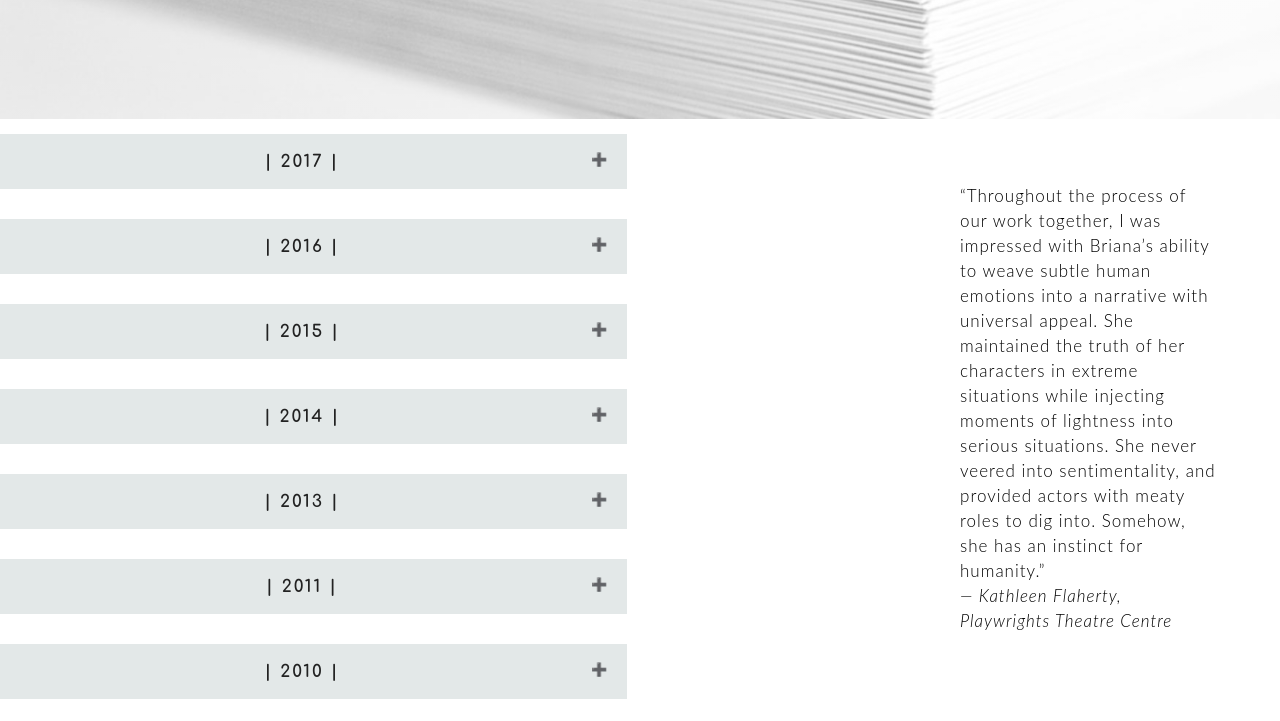
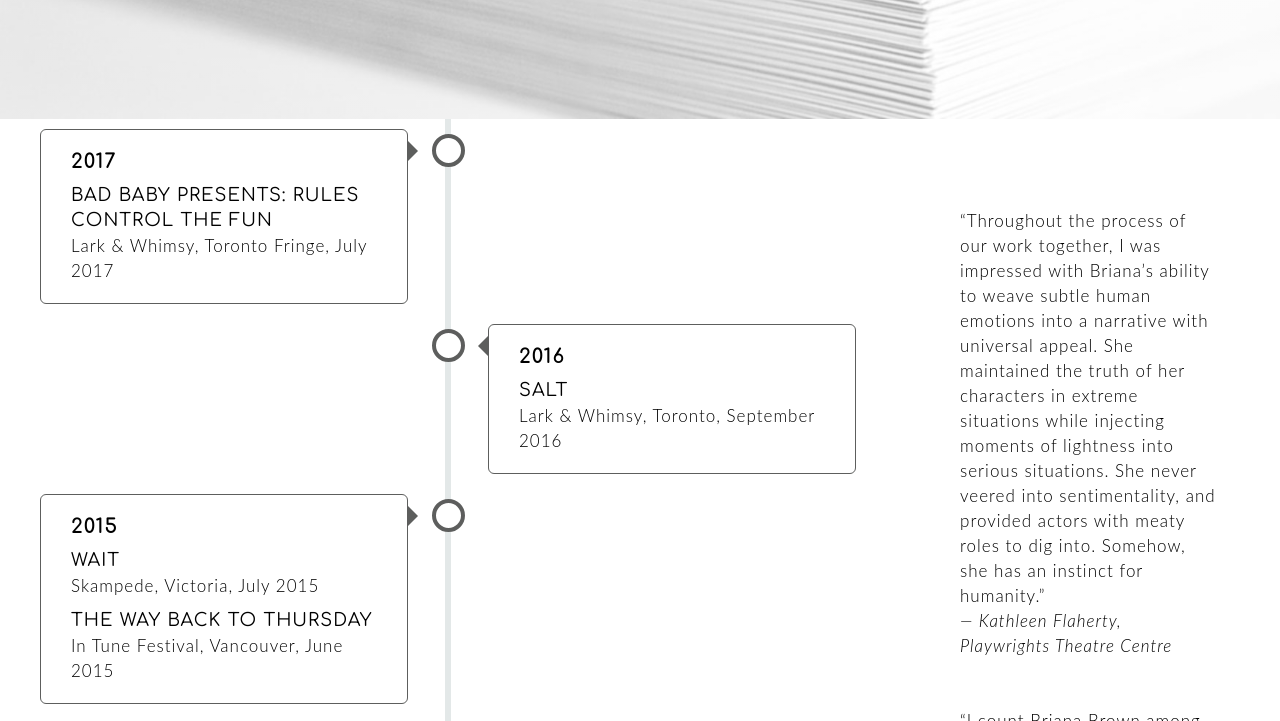
Before and after one commit to erinannette/Bri-Brown-Portfolio, a website: page directing.html in a window 1280 px wide. Shown: the part 201-922 px from the top of the page. Drawn offline with nearby package versions, Linux system fonts and the light colour scheme.

Commit message:
styling and content on timeline complete

```diff
--- a/directing.html
+++ b/directing.html
@@ -29,64 +29,71 @@
     <div class="timeline-wrapper">
         <section class="timeline">
             <div class="container left">
-                <button class="collapsible">| 2017 |</button>
-                <div class="content">
-                    <p>Bad Baby Presents: Rules Control the Fun - Lark & Whimsy, Toronto Fringe, July 2017</p>
+                <div class="timeline-item">
+                    <h4>2017</h4>
+                    <p class="timeline-prod">
+                        Bad Baby Presents: Rules Control the Fun</p>
+                    <p>Lark & Whimsy, Toronto Fringe, July 2017</p>
+                </div>
+            </div>
+
+            <div class="container right">
+                <div class="timeline-item">
+                    <h4>2016</h4>
+                    <p class="timeline-prod">Salt</p>
+                    <p>Lark & Whimsy, Toronto, September 2016</p>
                 </div>
             </div>
 
             <div class="container left">
-                <button class="collapsible">| 2016 |</button>
-                <div class="content">
-                    <p>Salt - Lark & Whimsy, Toronto, September 2016</p>
+                <div class="timeline-item">
+                    <h4>2015</h4>
+                    <p class="timeline-prod">Wait</p>
+                    <p>Skampede, Victoria, July 2015</p>
+
+                    <p class="timeline-prod">The Way Back to Thursday</p>
+                    <p>In Tune Festival, Vancouver, June 2015</p>
+                </div>
+            </div>
+
+            <div class="container right">
+                <div class="timeline-item">
+                    <h4>2014</h4>
+                    <p class="timeline-prod">
+                        The Way Back to Thursday</p>
+                    <p>Theatre Passe Muraille, Toronto, January 2014</p>
                 </div>
             </div>
 
             <div class="container left">
-                <button class="collapsible">| 2015 |</button>
-                <div class="content">
-                    <p>Wait - Skampede, Victoria, July 2015</p>
+                <div class="timeline-item">
+                    <h4>2013</h4>
+                    <p class="timeline-prod">Pitch Blond</p>
+                    <p>Next Stage Festival, January 2013</p>
+                </div>
+            </div>
 
-                    <p>The Way Back to Thursday - In Tune Festival, Vancouver, June 2015</p>
+            <div class="container right">
+                <div class="timeline-item">
+                    <h4>2011</h4>
+                    <p class="timeline-prod">Paprika Festival 10th Anniversary Celebration</p>
+                    <p>An evening of Staged Readings in the Tarragon Mainspace</p>
                 </div>
             </div>
 
             <div class="container left">
-                <button class="collapsible">| 2014 |</button>
-                <div class="content">
-                    <p>The Way Back to Thursday - Theatre Passe Muraille, Toronto, January 2014</p>
-                </div>
-            </div>
+                <div class="timeline-item">
+                    <h4>2009</h4>
+                    <p class="timeline-prod">
+                        The Vagina Monologues</p>
+                    <p>V-Day Toronto / Capitol Theatre, 2009</p>
 
-            <div class="container left">
-                <button class="collapsible">| 2013 |</button>
-                <div class="content">
-                    <p>Pitch Blond - Next Stage Festival, January 2013</p>
-                </div>
-            </div>
+                    <p class="timeline-prod">
+                        Brad Fraser’s True Love Lies</p>
+                    <p>Assistant Director, Canadian premiere at Factory Theatre</p>
 
-            <div class="container left">
-                <button class="collapsible">| 2011 |</button>
-                <div class="content">
-                    <p>Paprika Festival 10th Anniversary Celebration - an evening of Staged Readings in the Tarragon Mainspace</p>
-                </div>
-            </div>
-
-            <div class="container left">
-                <button class="collapsible">| 2010 |</button>
-                <div class="content">
-                    <p>Playwright and Best of Fringe, Toronto Fringe 2010 – Almost, Again</p>
-                </div>
-            </div>
-
-            <div class="container left">
-                <button class="collapsible">| 2009 |</button>
-                <div class="content">
-                    <p>The Vagina Monologues - V-Day Toronto / Capitol Theatre, 2009</p>
-
-                    <p>Assistant Canadian premiere of Brad Fraser’s True Love Lies - Factory Theatre</p>
-
-                    <p>Assistant Canadian Stage production of Misery (directed by David Storch)</p>
+                    <p class="timeline-prod">Misery</p>
+                    <p>Assistant Director, Canadian Stage production (directed by David Storch)</p>
                 </div>
             </div>
         </section>
@@ -101,7 +108,7 @@
                     <em>— Kathleen Flaherty, Playwrights Theatre Centre</em>
                 </p>
             </div>
-            <div class="hide-quote">
+            <div>
                 <p>
                     “I count Briana Brown among my closest collaborators; with any project, she is able to incisively seek out and find the heart of the material, bringing it to life in surprising and unexpected ways. She is, quietly and modestly, one of the most crucial artists in my sphere.”
                 </p>
@@ -109,13 +116,13 @@
                     <em>— Rob Kempson</em>
                 </p>
             </div>
-            <div class="hide-quote">
+            <div>
                 <p>
                     “Briana brought out the best in me and the best out of the play I was writing. Her insights into both the actor’s process and the text were invaluable to my writing process, and her intelligent, compassionate leadership inspired all
                     of us – playwright, actors, designers alike – to dig deeper into our work and the story. Her directing style is precise, engaging and serves the play above all.”
                 </p>
                 <p>
-                    <em>— Erin Vandenburg, playwright of </em><strong>Salt</strong>
+                    <em>— Erin Vandenburg, playwright of </em>Salt
                 </p>
             </div>
         </aside>
--- a/public/styles/style.css
+++ b/public/styles/style.css
@@ -230,6 +230,19 @@ p {
   letter-spacing: 1px;
   color: black;
   line-height: 25px; }
+
+.timeline-prod {
+  font-size: 18px;
+  font-size: 1.8rem;
+  font-family: "Comfortaa", sans-serif;
+  font-weight: 700;
+  text-align: left;
+  text-transform: uppercase;
+  letter-spacing: 1px;
+  color: black;
+  line-height: 25px;
+  font-weight: 400;
+  padding: 10px 0 0 0; }
 
 a {
   text-decoration: none; }
@@ -737,6 +750,19 @@ p {
   letter-spacing: 1px;
   color: black;
   line-height: 25px; }
+
+.timeline-prod {
+  font-size: 18px;
+  font-size: 1.8rem;
+  font-family: "Comfortaa", sans-serif;
+  font-weight: 700;
+  text-align: left;
+  text-transform: uppercase;
+  letter-spacing: 1px;
+  color: black;
+  line-height: 25px;
+  font-weight: 400;
+  padding: 10px 0 0 0; }
 
 a {
   text-decoration: none; }
@@ -1377,6 +1403,19 @@ p {
   color: black;
   line-height: 25px; }
 
+.timeline-prod {
+  font-size: 18px;
+  font-size: 1.8rem;
+  font-family: "Comfortaa", sans-serif;
+  font-weight: 700;
+  text-align: left;
+  text-transform: uppercase;
+  letter-spacing: 1px;
+  color: black;
+  line-height: 25px;
+  font-weight: 400;
+  padding: 10px 0 0 0; }
+
 a {
   text-decoration: none; }
 
@@ -1676,32 +1715,74 @@ footer {
   display: flex;
   flex-direction: row; }
   .timeline-wrapper .timeline {
-    width: 70%; }
+    width: 70%;
+    position: relative;
+    max-width: 1200px;
+    margin: 0 auto; }
     .timeline-wrapper .timeline .container {
-      width: 70%;
-      padding: 15px 0; }
-      .timeline-wrapper .timeline .container .collapsible {
-        background-color: #e3e8e8;
-        color: #222222;
-        cursor: pointer;
-        padding: 18px;
-        width: 100%;
-        border: none;
-        text-align: center;
-        outline: none;
-        font-size: 17px; }
-      .timeline-wrapper .timeline .container .content {
-        padding: 0 18px;
-        display: none;
-        overflow: hidden;
-        background-color: white; }
+      padding: 10px 40px;
+      position: relative;
+      background-color: inherit;
+      width: 50%; }
+      .timeline-wrapper .timeline .container .timeline-item {
+        padding: 20px 30px;
+        background-color: white;
+        position: relative;
+        border-radius: 6px;
+        border: 1px solid #5d5e5d; }
+    .timeline-wrapper .timeline .container::after {
+      content: '';
+      position: absolute;
+      width: 25px;
+      height: 25px;
+      right: -17px;
+      background-color: white;
+      border: 4px solid #5d5e5d;
+      top: 15px;
+      border-radius: 50%;
+      z-index: 1; }
+    .timeline-wrapper .timeline .left {
+      left: 0; }
+    .timeline-wrapper .timeline .left::before {
+      content: " ";
+      height: 0;
+      position: absolute;
+      top: 22px;
+      width: 0;
+      z-index: 1;
+      right: 30px;
+      border: medium solid #5d5e5d;
+      border-width: 10px 0 10px 10px;
+      border-color: transparent transparent transparent #5d5e5d; }
+    .timeline-wrapper .timeline .right {
+      left: 50%; }
+    .timeline-wrapper .timeline .right::before {
+      content: " ";
+      height: 0;
+      position: absolute;
+      top: 22px;
+      width: 0;
+      z-index: 1;
+      left: 30px;
+      border: medium solid #5d5e5d;
+      border-width: 10px 10px 10px 0;
+      border-color: transparent #5d5e5d transparent transparent; }
+    .timeline-wrapper .timeline .right::after {
+      left: -16px; }
+  .timeline-wrapper .timeline::after {
+    content: '';
+    position: absolute;
+    width: 6px;
+    background-color: #e3e8e8;
+    top: 0;
+    bottom: 0;
+    left: 50%;
+    margin-left: -3px; }
   .timeline-wrapper .quotes {
     width: 30%;
     padding: 5%; }
-
-.active, .collapsible:hover {
-  background-color: #15379f;
-  color: white; }
+    .timeline-wrapper .quotes div {
+      padding: 25px 0; }
 
 .hide-quote {
   display: none; }
--- a/src/styles/partials/_directing.scss
+++ b/src/styles/partials/_directing.scss
@@ -32,36 +32,85 @@
     flex-direction: row;
     .timeline {
         width: 70%;
+        position: relative;
+        max-width: 1200px;
+        margin: 0 auto;
         .container {
-            width: 70%;
-            padding: 15px 0;
-            .collapsible {
-                background-color: $ltgrey;
-                color: $dkgrey;
-                cursor: pointer;
-                padding: 18px;
-                width: 100%;
-                border: none;
-                text-align: center;
-                outline: none;
-                font-size: 17px;
-            }
-            .content {
-                padding: 0 18px;
-                display: none;
-                overflow: hidden;
+            padding: 10px 40px;
+            position: relative;
+            background-color: inherit;
+            width: 50%;
+            .timeline-item {
+                padding: 20px 30px;
                 background-color: white;
+                position: relative;
+                border-radius: 6px;
+                border: 1px solid $mdgrey
             }
         }
+        .container::after {
+            content: '';
+            position: absolute;
+            width: 25px;
+            height: 25px;
+            right: -17px;
+            background-color: white;
+            border: 4px solid $mdgrey;
+            top: 15px;
+            border-radius: 50%;
+            z-index: 1;
+        }
+        .left {
+            left: 0;
+        }
+        .left::before {
+            content: " ";
+            height: 0;
+            position: absolute;
+            top: 22px;
+            width: 0;
+            z-index: 1;
+            right: 30px;
+            border: medium solid $mdgrey;
+            border-width: 10px 0 10px 10px;
+            border-color: transparent transparent transparent $mdgrey;
+        }
+        .right {
+            left: 50%;
+        }
+        .right::before {
+            content: " ";
+            height: 0;
+            position: absolute;
+            top: 22px;
+            width: 0;
+            z-index: 1;
+            left: 30px;
+            border: medium solid $mdgrey;
+            border-width: 10px 10px 10px 0;
+            border-color: transparent $mdgrey transparent transparent;
+        }
+        .right::after {
+            left: -16px;
+        }
+    }
+    .timeline::after {
+        content: '';
+        position: absolute;
+        width: 6px;
+        background-color: $ltgrey;
+        top: 0;
+        bottom: 0;
+        left: 50%;
+        margin-left: -3px;
     }
     .quotes {
         width: 30%;
         padding: 5%;
+        div {
+            padding: 25px 0;
+        }
     }
-}
-.active, .collapsible:hover {
-    background-color: $blue;
-    color: white;
 }
 
 .hide-quote {
--- a/src/styles/partials/_typography.scss
+++ b/src/styles/partials/_typography.scss
@@ -63,6 +63,12 @@ p {
     @include paragraph-styles(17);
     line-height: 25px;
 }
+.timeline-prod {
+    @include title-styles(18);
+    line-height: 25px;
+    font-weight: 400;
+    padding: 10px 0 0 0;
+}
 a {
     text-decoration: none;
 
```
